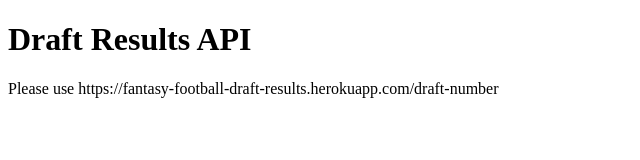
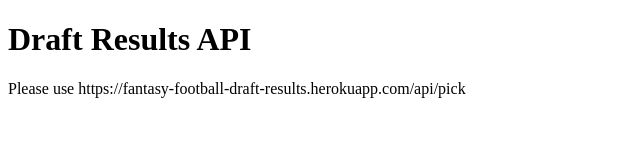
Before and after one commit to htbhub/fantasy-football-draft-2021, a website: page index.html in a window 1280 px wide. Shown: the full height of the page, 0-640 px from the left. Drawn offline with Linux system fonts and the light colour scheme.

Commit message:
html edit

```diff
--- a/index.html
+++ b/index.html
@@ -9,6 +9,6 @@
 <body>
     <h1>Draft Results API</h1>
 
-    <p>Please use https://fantasy-football-draft-results.herokuapp.com/draft-number</p>
+    <p>Please use https://fantasy-football-draft-results.herokuapp.com/api/pick</p>
 </body>
 </html>
```
